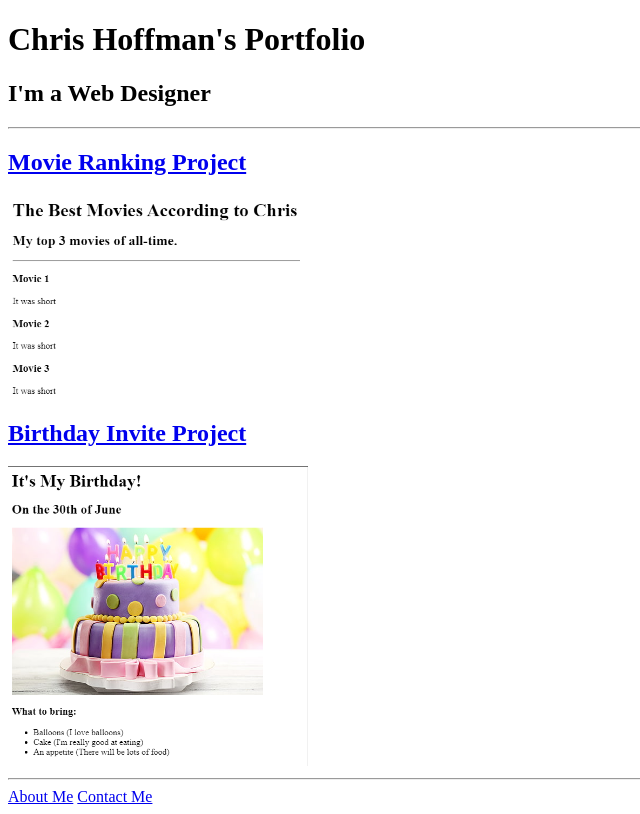
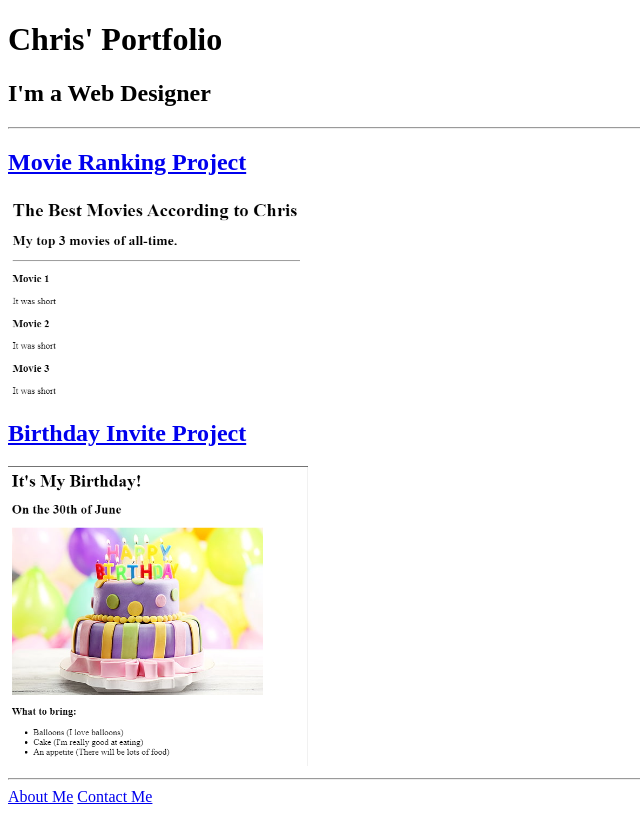
Before and after one commit to cdh179/html-portfolio, a plain HTML site: page index.html in a window 1280 px wide. Shown: the whole page, without its empty margins (0-640 px from the left). Drawn offline with Linux system fonts and the light colour scheme.

Commit message:
Update index.html

```diff
--- a/index.html
+++ b/index.html
@@ -22,7 +22,7 @@ https://developer.mozilla.org/en-US/docs/Web/HTML/Element/img#attr-height -->
     <title>Document</title>
 </head>
 <body>
-    <h1>Chris Hoffman's Portfolio</h1>
+    <h1>Chris' Portfolio</h1>
     <h2>I'm a Web Designer</h2>
     <hr/>
     <h2><a href="./public/movie-ranking.html">Movie Ranking Project</a></h2>
```
